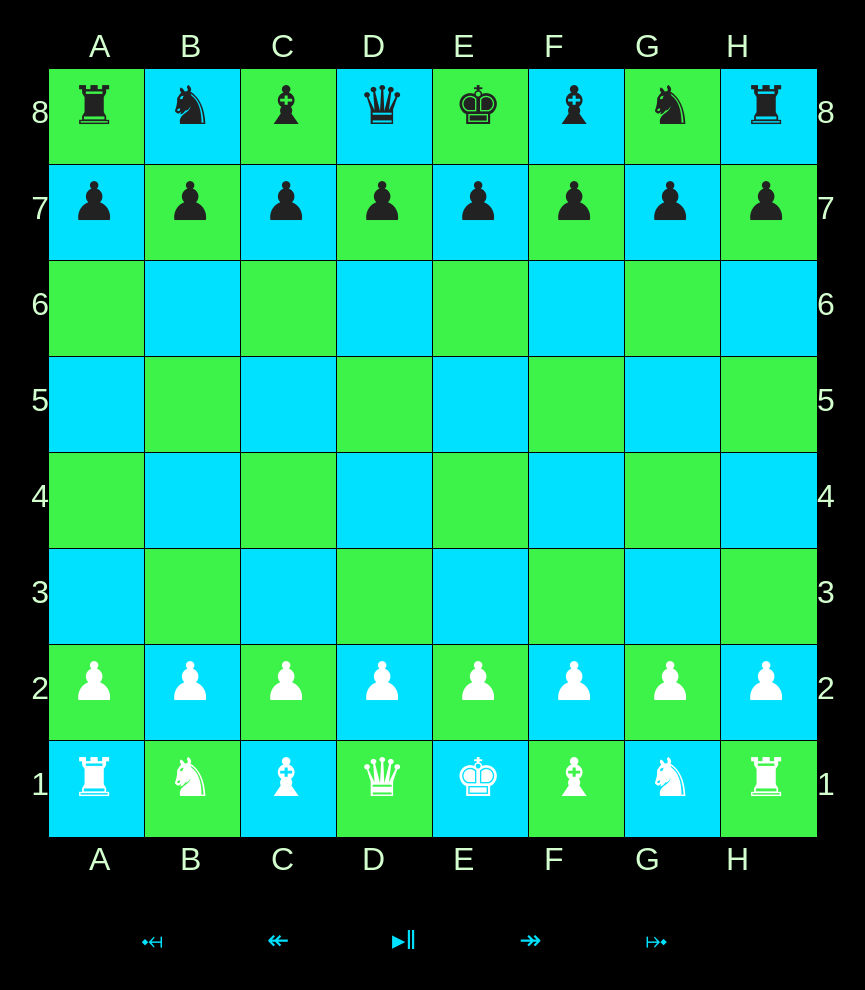
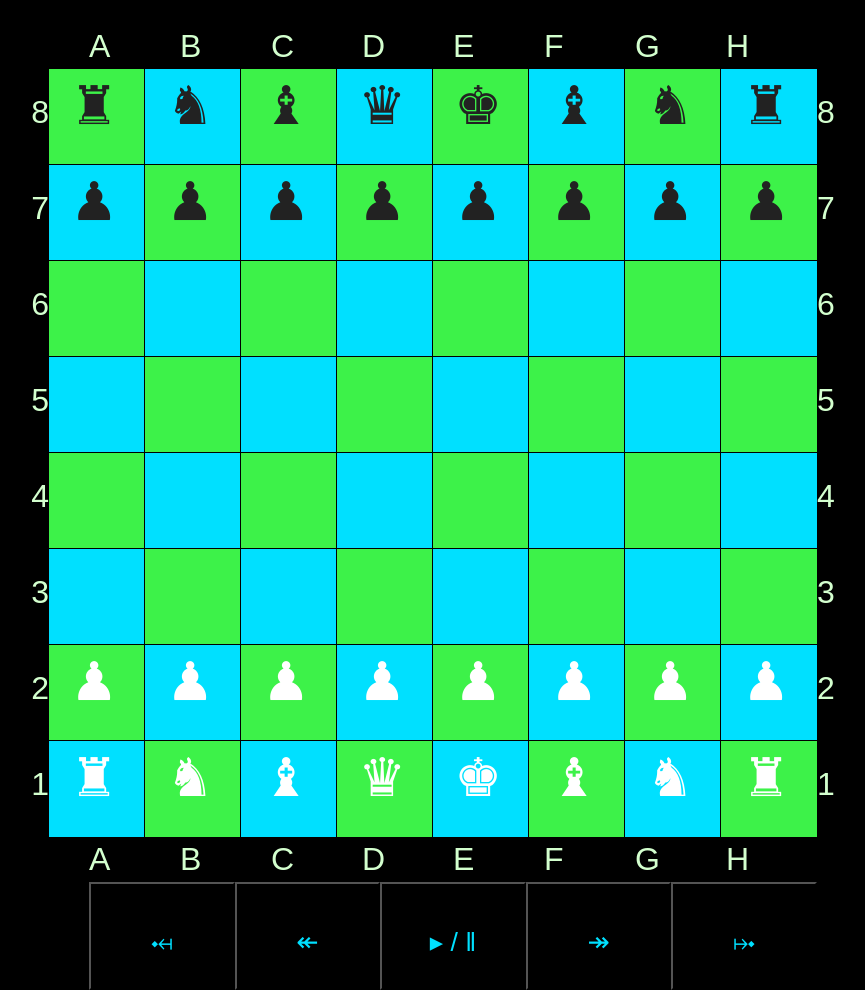
Before and after one commit to pope410211/TIY-Chessboard, a website: page index.html in a window 1280 px wide. Shown: the whole page, without its empty margins (207-1072 px from the left). Drawn offline with nearby package versions, Linux system fonts and the light colour scheme.

Commit message:
minor changes

```diff
--- a/bower.json
+++ b/bower.json
@@ -17,5 +17,8 @@
     "bower_components",
     "test",
     "tests"
-  ]
+  ],
+  "dependencies": {
+    "jQuery": "~2.1.4"
+  }
 }
--- a/css/main.css
+++ b/css/main.css
@@ -331,28 +331,24 @@ body {
 
 
 /*buttons --need work*/
-.buttons li {
+.buttons {
   list-style: none;
-  font-size: 20pt;
+}
+button {
   position: relative;
   float: left;
   padding: 0 1em 1em 1em;
   padding-top: 1.5em;
   color: #00e0ff;
   text-align: center;
-  width: 10%;
+  width: 20%;
+  background-color: black;
+  border-color: black;
+  font-size: 20pt;
+
 }
 
-.buttons a:hover {
-  cursor: pointer;
-}
-.buttons .play-pause::before{
-  content:'\25b8';
-}
 
-.buttons .play-pause::after {
-  content: '\2016';
-}
 
 
 /*.chessboard.square::after {
--- a/index.html
+++ b/index.html
@@ -18,7 +18,7 @@
 
 <body>
     <!--[if lt IE 8]>
-            <p class="browserupgrade">You are using an <strong>outdated</strong> browser. Please <a href="http://browsehappy.com/">upgrade your browser</a> to improve your experience.</p>
+            <p class="browserupgrade">You are using an <strong>outdated</strong> browser. Please <button href="http://browsehappy.com/">upgrade your browser</button> to improve your experience.</p>
         <![endif]-->
     <style>
 
@@ -128,14 +128,18 @@
           <li>H</li>
         </ul>
         <ul class="buttons">
-          <li><a class="F">&#10527;</a></li>
-          <li><a class="P">&#8606;</a></li>
-          <li><a class="play-pause"></a></li>
-          <li><a class="N">&#8608;</a></li>
-          <li><a class="L">&#10528;</a></li>
+          <li><button class="F">&#10527;</button></li>
+          <li><button class="P">&#8606;</button></li>
+          <li><button class="play-pause"> &#9656; / &#8214;</button></li>
+          <li><button class="N">&#8608;</button></li>
+          <li><button class="L">&#10528;</button></li>
         </ul>
       </div>
     </main>
+    <script src="bower_components/jQuery/dist/jquery.min.js"></script>
+    <script src="js/main.js"> </script>
+    <script src="js/models.js"></script>
+
 
 </body>
 
--- a/js/main.js
+++ b/js/main.js
@@ -1,21 +1,13 @@
 (function(window) {
 
 
-      $('.L').click(function() {
-        for (i = 0; i < chess.game.length; i++) {
-          chess.move(chess.game[i]);
-        };
-      });
+$('.N').click(function(){
 
+  $('.rank-1 > .file-d').removeClass('.rank-1 > .file-d');
+  $('.rank-4 > .file-d').addClass('.rank-1 > .file-d');
 
-      $('.N').click(function() {
-        chess.counter = (chess.counter + 1) % chess.game.length;
-      });
+});
 
-      $('.P').click(function() {
-        chess.counter = (chess.counter + 1) % chess.game.length;
-        chess.move(chess.reverseGame[chess.counter]);
-      });
 })(window);
 
 // Stolen shamlessly from sunday's work group.
--- a/js/models.js
+++ b/js/models.js
@@ -28,6 +28,10 @@
 
   var counter = -1;
 
+/**
+ *@param{Array} whichMove -
+ *@
+ */
   function move(whichMove){
       $(whichMove[0] + ' > ' + whichMove[1]).removeClass(whichMove[4]);
       $(whichMove[2] + ' > ' + whichMove[3]).addClass(whichMove[4]);
@@ -42,3 +46,4 @@
 
 
 })(window);
+// shamlessly Stolen
```
